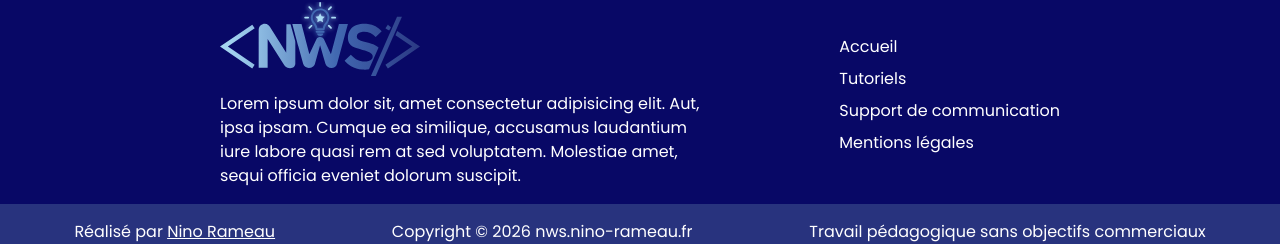
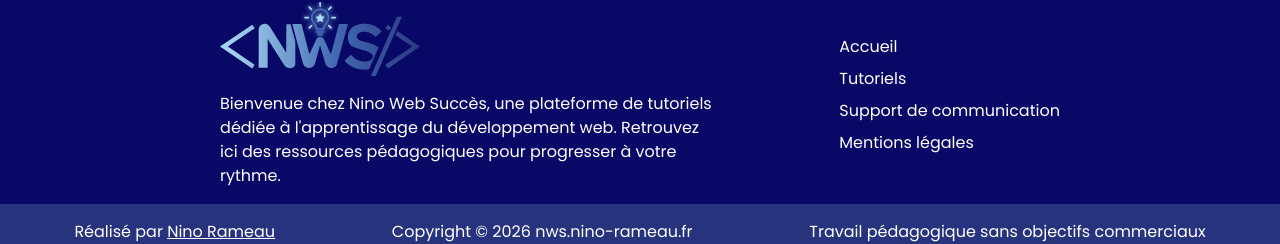
Before and after one commit to Nino-Rameau/tuto, a Next.js app: page / in a window 1280 px wide. Shown: the part 540-784 px from the top of the page. Built offline with nearby package versions, Linux system fonts and the light colour scheme; no server answers; the database is empty.

Commit message:
maj footer

```diff
--- a/src/components/layout/Footer.jsx
+++ b/src/components/layout/Footer.jsx
@@ -8,7 +8,7 @@ const Footer = () => {
 
                 <div className="md:max-w-[40%]">
                     <Image src="/img/logo.svg" alt="Logo du site" width={200} height={50} className="mb-4" />
-                    <p>Lorem ipsum dolor sit, amet consectetur adipisicing elit. Aut, ipsa ipsam. Cumque ea similique, accusamus laudantium iure labore quasi rem at sed voluptatem. Molestiae amet, sequi officia eveniet dolorum suscipit.</p>
+                    <p> Bienvenue chez Nino Web Succès, une plateforme de tutoriels dédiée à l&apos;apprentissage du développement web. Retrouvez ici des ressources pédagogiques pour progresser à votre rythme.</p>
                 </div>
 
                 <div className="flex flex-col gap-4 md:gap-2">
```
